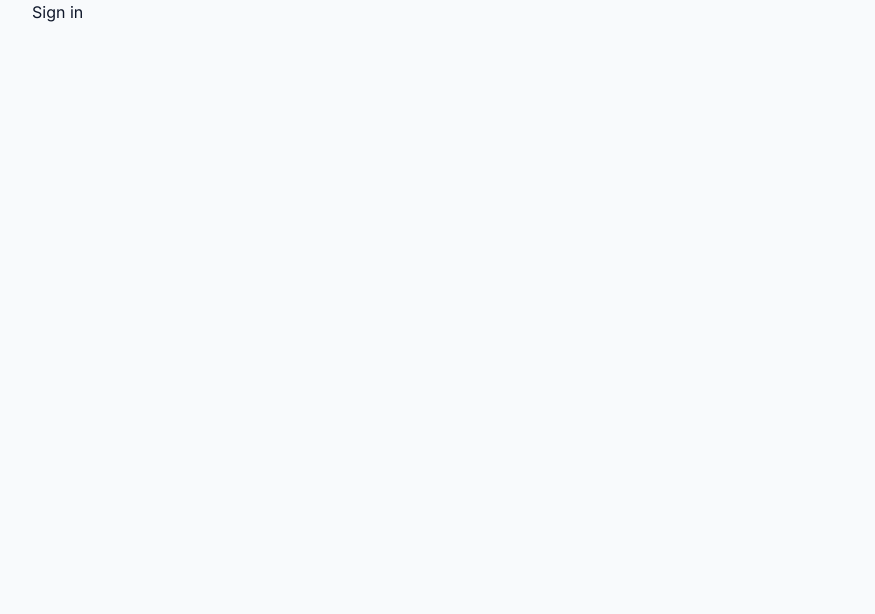
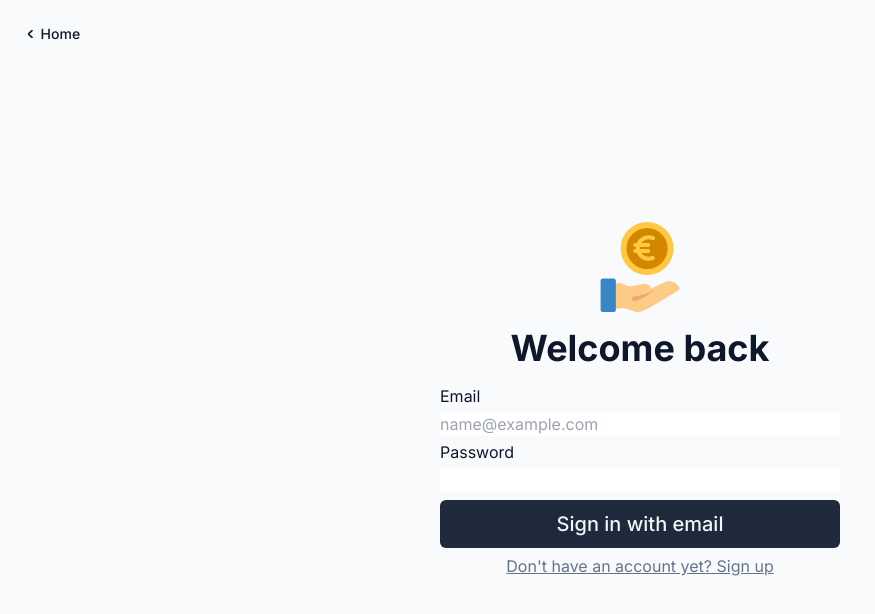
Before and after one commit to AdamSitarcik/expense_tracker, a Next.js app in the folder client/: page /sign-in in a window 1280 px wide. Shown: the top 614 px of the page, without its empty margins (0-875 px from the left). Built offline with nearby package versions, Linux system fonts and the light colour scheme; no server answers.

Commit message:
design a sign-in page and change auth options to match the inputs

```diff
--- a/client/src/app/(auth)/sign-in/page.tsx
+++ b/client/src/app/(auth)/sign-in/page.tsx
@@ -1,7 +1,55 @@
+import { buttonVariants } from '@/components/button';
+import { HomeBtn } from '@/components/homeBtn';
+import { Logo } from '@/components/icons';
+import { getCurrentUser } from '@/lib/session';
+import { cn } from '@/lib/utils';
 import type { NextPage } from 'next';
+import { redirect } from 'next/navigation';
 
 const Page: NextPage = async () => {
-    return <div>Sign in</div>;
+    const user = await getCurrentUser();
+
+    console.log(user);
+
+    if (user?.email) {
+        redirect('/');
+    }
+
+    return (
+        <div className='container w-full h-screen flex flex-col justify-center items-center'>
+            <HomeBtn />
+            <div className='mx-auto w-full sm:w-[400px] flex flex-col justify-center'>
+                <Logo className='mx-auto' />
+                <h1 className='mt-4 font-bold text-3xl sm:text-4xl text-center'>
+                    Welcome back
+                </h1>
+                <form className='flex flex-col justify-center mt-4 gap-1'>
+                    <label htmlFor='email'>Email</label>
+                    <input
+                        type='email'
+                        id='email'
+                        placeholder='name@example.com'
+                    />
+                    <label htmlFor='password'>Password</label>
+                    <input type='password' id='password' />
+                    <button
+                        className={cn(
+                            buttonVariants(),
+                            'w-full text-xl py-6 mt-1'
+                        )}
+                    >
+                        Sign in with email
+                    </button>
+                </form>
+                <a
+                    href='/register'
+                    className='text-center mt-1.5 text-muted underline'
+                >
+                    Don't have an account yet? Sign up
+                </a>
+            </div>
+        </div>
+    );
 };
 
 export default Page;
--- a/client/src/components/button.tsx
+++ b/client/src/components/button.tsx
@@ -11,6 +11,7 @@ const buttonVariants = cva(
                     'bg-secondary text-secondary-foreground hover:bg-accent/70 hover:border-accent border',
                 outline:
                     'border border-accent hover:bg-accent/60 text-accent-foreground',
+                ghost: 'hover:bg-accent',
             },
             size: {
                 default: 'h-10 py-2 px-4 w-32 h-10',
--- /dev/null
+++ b/client/src/components/homeBtn.tsx
@@ -0,0 +1,19 @@
+import { cn } from '@/lib/utils';
+import Link from 'next/link';
+import { buttonVariants } from './button';
+import { ChevronLeft } from './icons';
+
+export const HomeBtn = () => {
+    return (
+            <Link
+                href='/'
+                className={cn(
+                    buttonVariants({ variant: 'ghost', size: 'sm' }),
+                    'absolute top-4 left-4'
+                )}
+            >
+            <ChevronLeft className='h-2 mr-2' />
+            Home
+        </Link>
+    );
+};
--- a/client/src/components/icons.tsx
+++ b/client/src/components/icons.tsx
@@ -66,3 +66,23 @@ export const GithubIcon = (props: SVGProps<SVGSVGElement>) => {
         </svg>
     );
 };
+
+export const ChevronLeft = (props: SVGProps<SVGSVGElement>) => {
+    return (
+        <svg
+            {...props}
+            aria-hidden='true'
+            xmlns='http://www.w3.org/2000/svg'
+            fill='none'
+            viewBox='0 0 8 14'
+        >
+            <path
+                stroke='currentColor'
+                stroke-linecap='round'
+                stroke-linejoin='round'
+                stroke-width='3'
+                d='M7 1 1.3 6.326a.91.91 0 0 0 0 1.348L7 13'
+            />
+        </svg>
+    );
+};
--- a/client/src/lib/auth.ts
+++ b/client/src/lib/auth.ts
@@ -9,11 +9,11 @@ export const authOptions: NextAuthOptions = {
             name: 'Credentials',
             credentials: {
                 email: {
-                    label: 'Email',
+                    label: 'email',
                     type: 'text',
                     placeholder: 'jsmith',
                 },
-                password: { label: 'Password', type: 'password' },
+                password: { label: 'password', type: 'password' },
             },
             async authorize(credentials, req) {
                 const { email, password } = credentials as {
```
